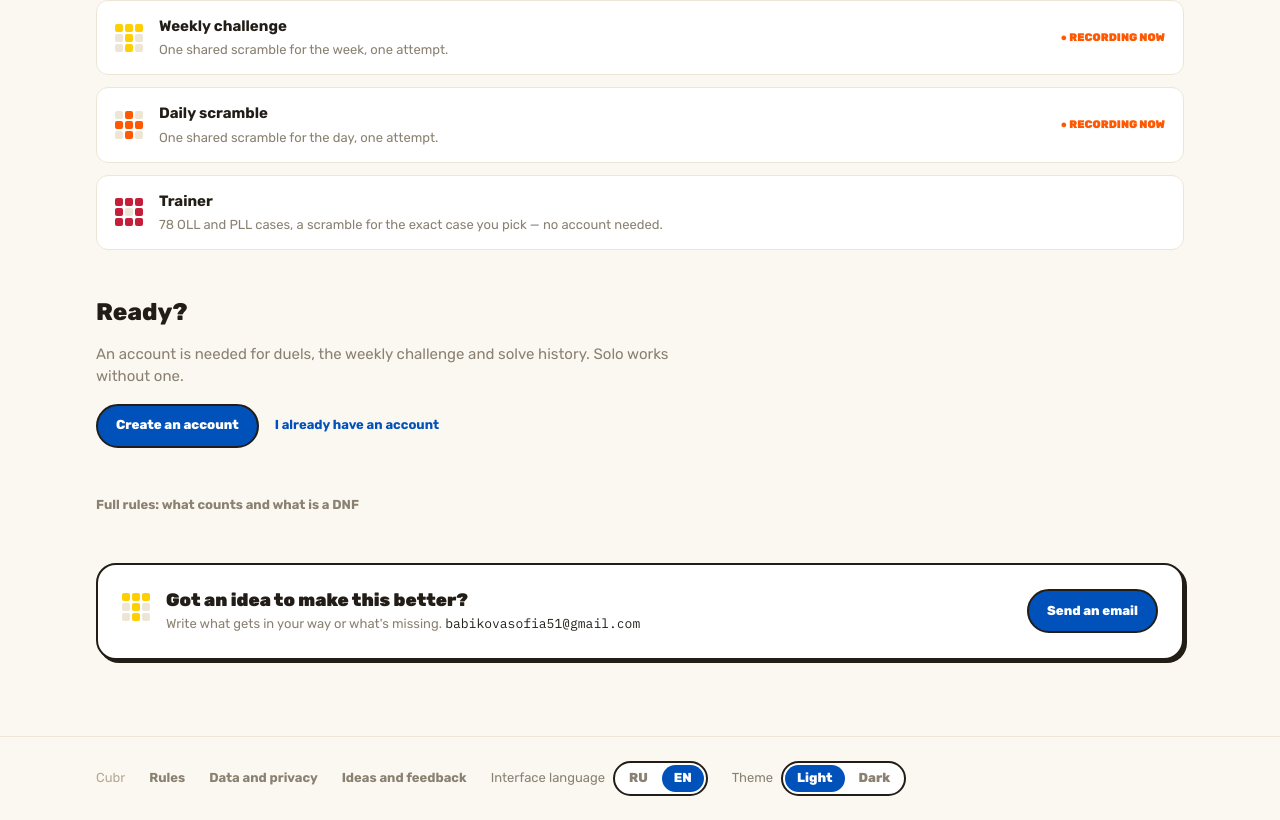
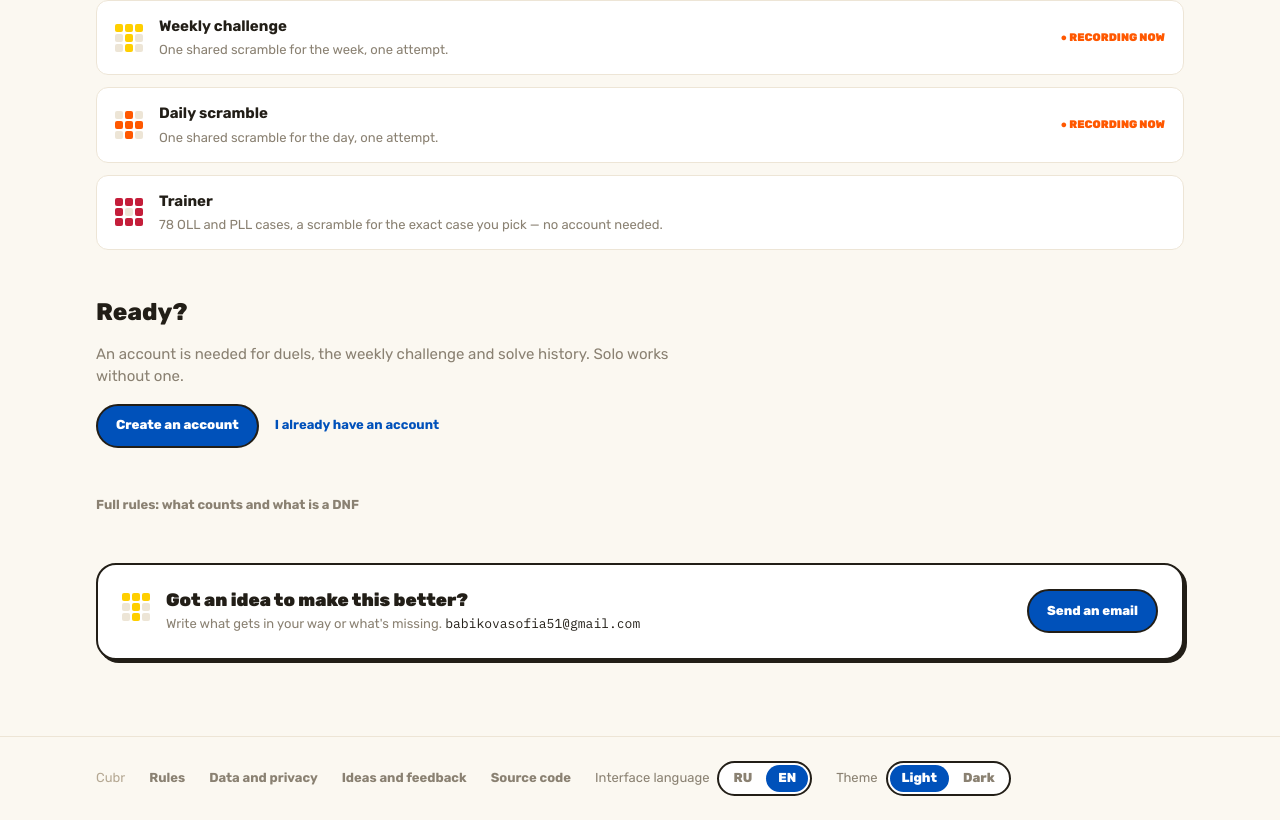
Before and after one commit to babikovasofi/Cubr, a React (Vite) app in the folder frontend/: page / in a window 1280 px wide. Shown: the part 1047-1867 px from the top of the page. Built offline with nearby package versions, Linux system fonts and the light colour scheme; no server answers.

Commit message:
docs(readme): how to add a feature with the agent; footer source-code link

```diff
--- a/frontend/src/App.tsx
+++ b/frontend/src/App.tsx
@@ -375,6 +375,16 @@ function Footer() {
         >
           {t("Идеи и предложения")}
         </a>
+        {/* Код открыт под AGPL v3, а она требует, чтобы пользователь сервиса
+            мог получить его исходники, — отсюда сквозная ссылка на репозиторий. */}
+        <a
+          href="https://github.com/babikovasofi/Cubr"
+          target="_blank"
+          rel="noopener noreferrer"
+          className="font-sans text-small font-bold text-muted no-underline"
+        >
+          {t("Исходный код")}
+        </a>
         {/* Переключатель языка — в футере, единственной сквозной служебной точке
             (там же, где правила и приватность). В шапке он отвлекал бы от CTA. */}
         <LanguageSwitcher />
--- a/frontend/src/i18n/en.ts
+++ b/frontend/src/i18n/en.ts
@@ -19,6 +19,7 @@ export const EN: Record<string, string> = {
   Правила: "Rules",
   "Данные и приватность": "Data and privacy",
   "Язык интерфейса": "Interface language",
+  "Исходный код": "Source code",
   // --- обратная связь (футер + блок внизу главной) ---
   "Идеи и предложения": "Ideas and feedback",
   "Есть идея, как сделать лучше?": "Got an idea to make this better?",
```
Also changed, not shown: 1 other file (tests, documents, lock files or other folders).
